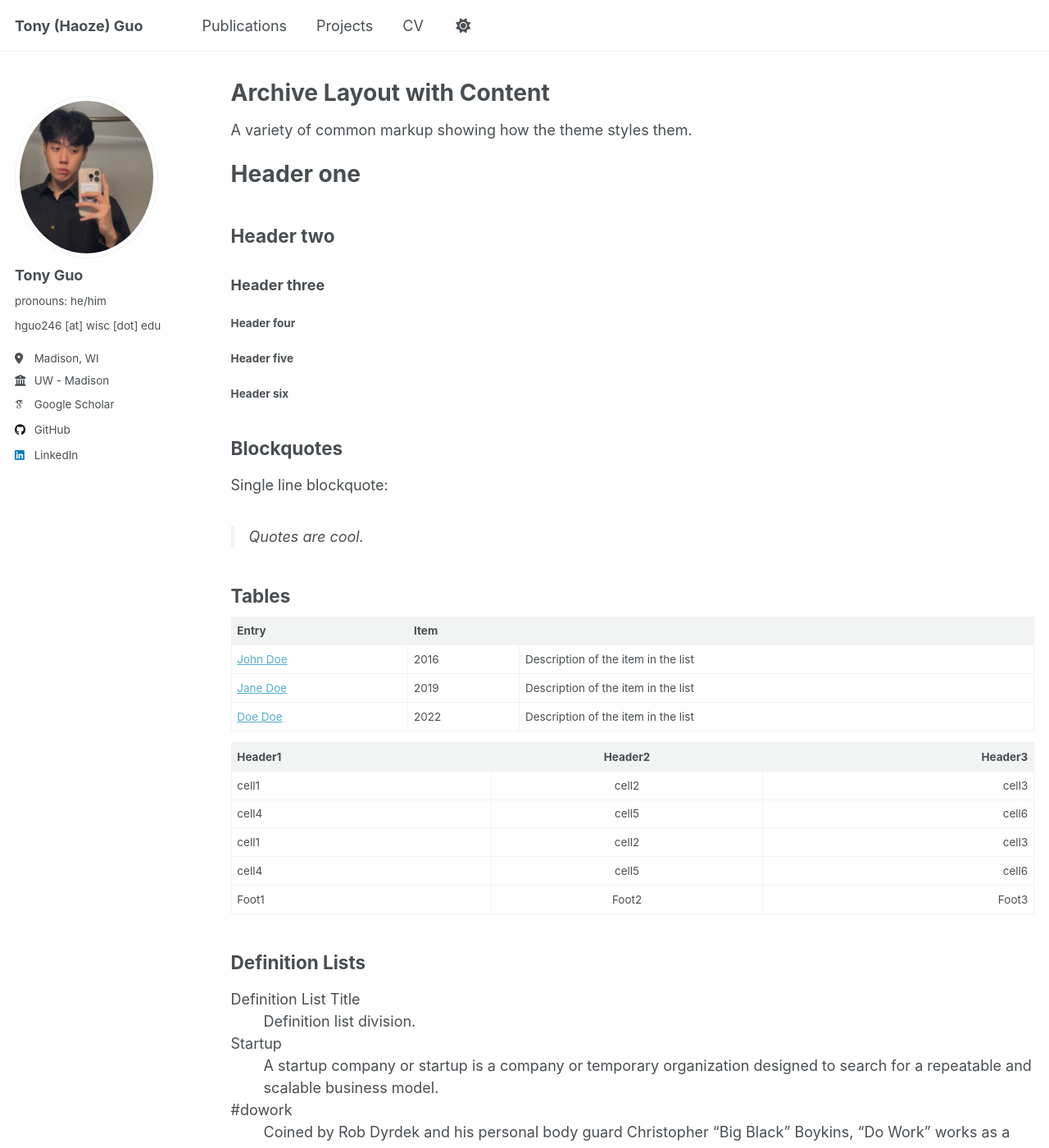
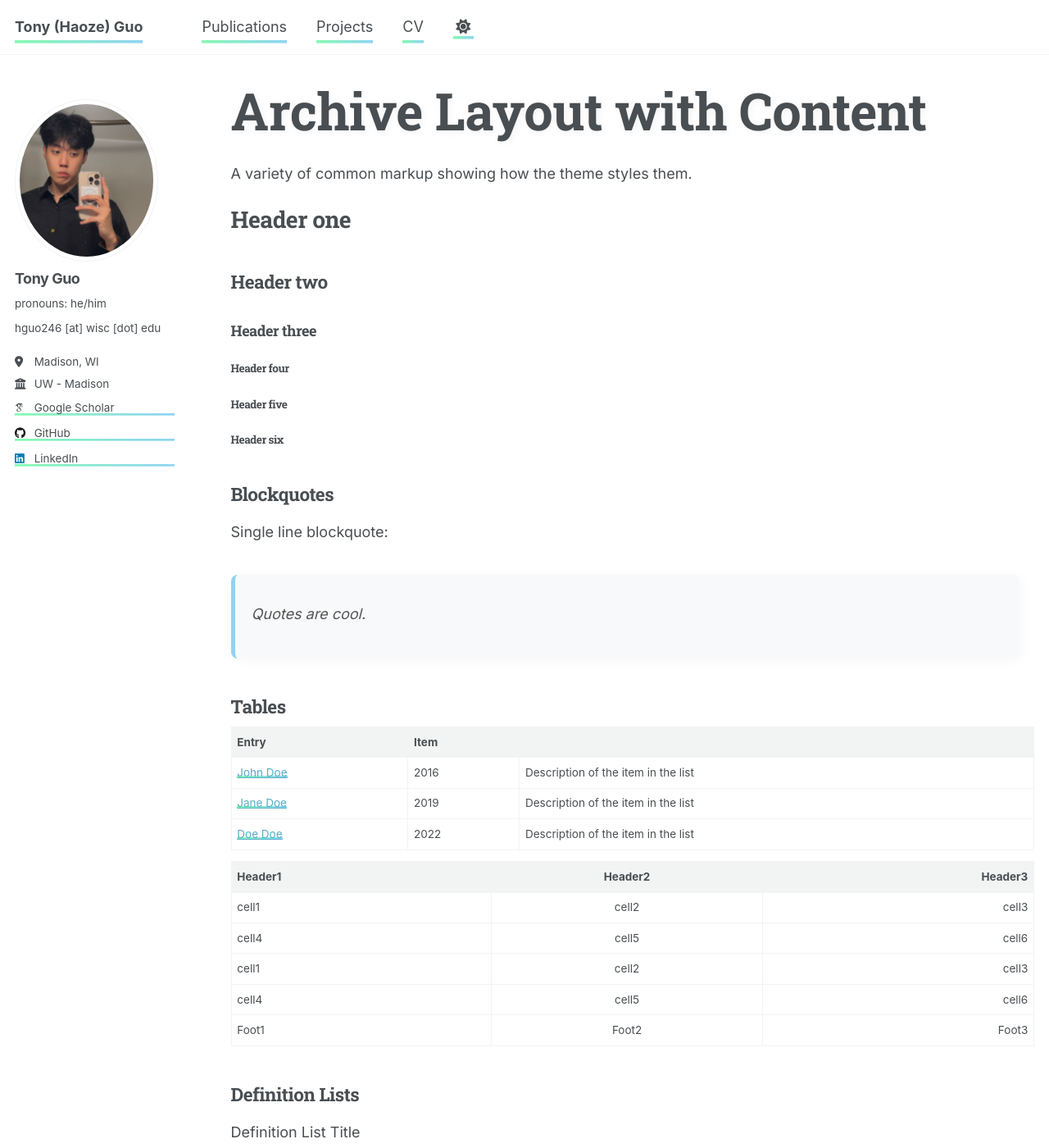
Before and after one commit to TonyGuo30/TonyGuo.github.io, a Jekyll site: the page built from _pages/archive-layout-with-content.md, in a window 1280 px wide and 1400 px high. Shown: the whole window at 82% size. Built offline with Jekyll 4.4.1, drawn with Linux system fonts in a browser that asks for light colours; some web fonts are replaced; a script that is not in the unit is left out.

Commit message:
Update _custom.scss

```diff
--- a/_sass/_custom.scss
+++ b/_sass/_custom.scss
@@ -1,28 +1,61 @@
-/* --- Custom CSS for Side-by-Side Portfolio Layout --- */
+/* --- Advanced Styling for "About Me" Page --- */
 
-/* 1. Style the main container for each portfolio item */
-.archive__item {
-  /* This "clearfix" is important to make sure the container properly wraps the floated image */
-  &::after {
-    content: "";
-    display: table;
-    clear: both;
-  }
+/* 1. Import a Modern Font from Google Fonts */
+@import url('https://fonts.googleapis.com/css2?family=Inter:wght@400;700&family=Roboto+Slab:wght@700&display=swap');
+
+/* 2. Apply Upgraded Typography */
+body {
+  font-family: 'Inter', sans-serif; /* A clean, modern font for body text */
+  line-height: 1.7; /* Improves readability */
 }
 
-/* 2. Style the image container */
-.archive__item-teaser {
-  float: left; /* This moves the image to the left */
-  width: 250px; /* Adjust the width of your image here */
-  margin-right: 2em; /* Creates space between the image and the text */
-  margin-bottom: 1.5em; /* Adds space below the image on small screens */
+h1, h2, h3, h4, h5, h6 {
+  font-family: 'Roboto Slab', serif; /* A distinct, professional font for headings */
+  letter-spacing: -0.5px; /* Tightens up letter spacing for a sharper look */
 }
 
-/* 3. Make it responsive for mobile phones */
-@media screen and (max-width: 768px) {
-  .archive__item-teaser {
-    float: none; /* Disables the float on small screens */
-    width: 100%; /* Makes the image full-width */
-    margin-right: 0; /* Removes the side margin */
-  }
+/* Make the main title pop */
+h1.page__title {
+  font-size: 3.5em; /* A bit larger for more impact */
+  text-shadow: 2px 2px 10px rgba(0, 0, 0, 0.05);
 }
+
+/* Style the bolded text to stand out more */
+strong {
+  color: #0056b3; /* A slightly different color to draw attention */
+}
+
+
+/* 3. Add "Fancy" Features & Interactive Elements */
+
+/* Animate links on hover */
+a {
+  transition: all 0.2s ease-in-out;
+  background-image: linear-gradient(120deg, #84fab0 0%, #8fd3f4 100%);
+  background-repeat: no-repeat;
+  background-size: 100% 0.2em;
+  background-position: 0 88%;
+}
+
+a:hover {
+  background-size: 100% 88%; /* Creates a "wipe" effect on hover */
+  color: #000;
+}
+
+/* Style the horizontal lines (HR) as gradient dividers */
+hr {
+  border: 0;
+  height: 2px;
+  background-image: linear-gradient(to right, rgba(0, 0, 0, 0), rgba(0, 0, 0, 0.25), rgba(0, 0, 0, 0));
+}
+
+/* Style the NEWS blockquotes */
+blockquote {
+  border-left: 5px solid #8fd3f4; /* A colored border */
+  background-color: #f8f9fa; /* A subtle background */
+  padding: 15px 20px;
+  border-radius: 8px; /* Rounded corners */
+  box-shadow: 3px 3px 15px rgba(0, 0, 0, 0.03); /* A very subtle shadow */
+  font-style: italic;
+  color: #555;
+}
```
